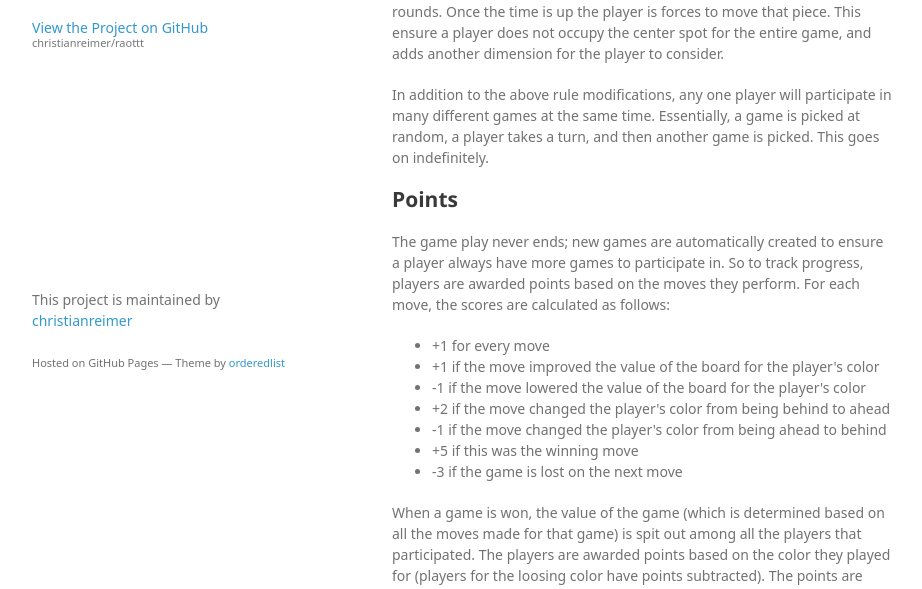
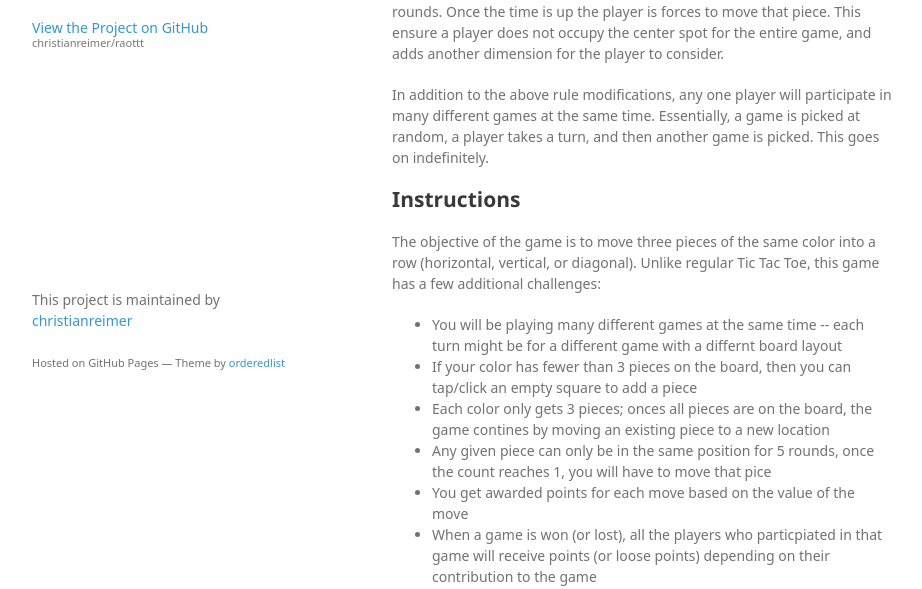
Before and after one commit to christianreimer/raottt, a plain HTML site: page index.html in a window 1280 px wide. Shown: the part 358-947 px from the top of the page, without its empty margins (178-1100 px from the left). Drawn offline with Linux system fonts and the light colour scheme; a web font is replaced by a local one.

Commit message:
Update index.html

```diff
--- a/index.html
+++ b/index.html
@@ -59,6 +59,19 @@ As an added twist, each piece can only remain in the same spot for 5 rounds. Onc
 In addition to the above rule modifications, any one player will participate in many different games at the same time. Essentially, a game is picked at random, a player takes a turn, and then another game is picked. This goes on indefinitely.
 </p>
 
+<h2>Instructions</h2>
+<p>
+The objective of the game is to move three pieces of the same color into a row (horizontal, vertical, or diagonal). Unlike regular Tic Tac Toe, this game has a few additional challenges:
+<ul>
+<li>You will be playing many different games at the same time -- each turn might be for a different game with a differnt board layout</li>
+<li>If your color has fewer than 3 pieces on the board, then you can tap/click an empty square to add a piece</li>
+<li>Each color only gets 3 pieces; onces all pieces are on the board, the game contines by moving an existing piece to a new location</li>
+<li>Any given piece can only be in the same position for 5 rounds, once the count reaches 1, you will have to move that pice</li>
+<li>You get awarded points for each move based on the value of the move</li>
+<li>When a game is won (or lost), all the players who particpiated in that game will receive points (or loose points) depending on their contribution to the game</li>
+</ul>
+</p>
+
 <h2>Points</h2>
 <p>
 The game play never ends; new games are automatically created to ensure a player
```
